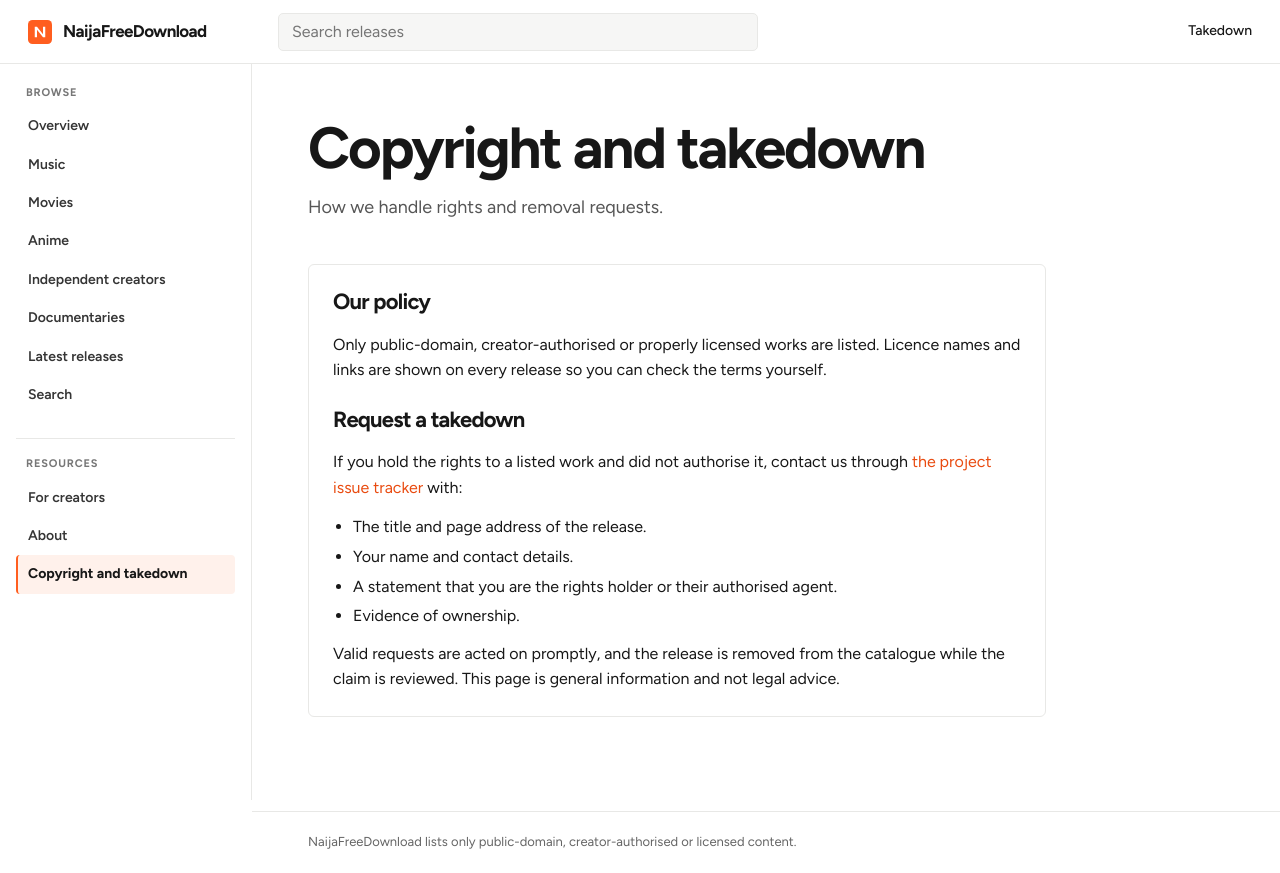
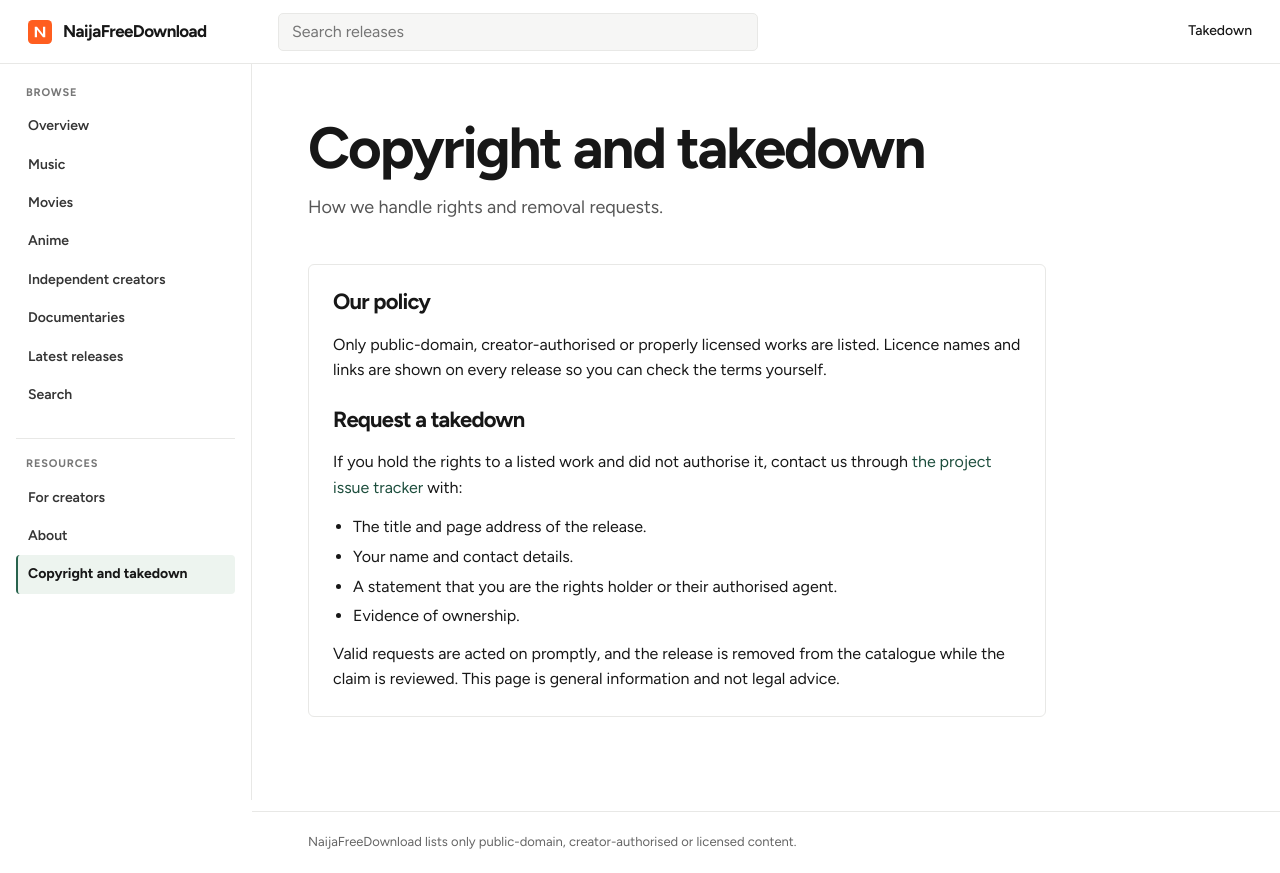
Before and after one commit to businessboard30-ship-it/naijafreedownload, a React (Vite) app: page /copyright in a window 1280 px wide. Built offline with nearby package versions, Linux system fonts and the light colour scheme; no server answers.

Commit message:
Use a restrained green accent instead of orange

```diff
--- a/src/styles/base.css
+++ b/src/styles/base.css
@@ -8,9 +8,9 @@
   --border-strong: #d4d4d0;
   --text: #171717;
   --muted: #656565;
-  --accent: #ff5e1f;
-  --accent-hover: #e94b10;
-  --accent-soft: #fff1eb;
+  --accent: #28634e;
+  --accent-hover: #1d4e3d;
+  --accent-soft: #edf4ef;
   --topbar: 64px;
   --sidebar: 252px;
   --radius: 6px;
```
